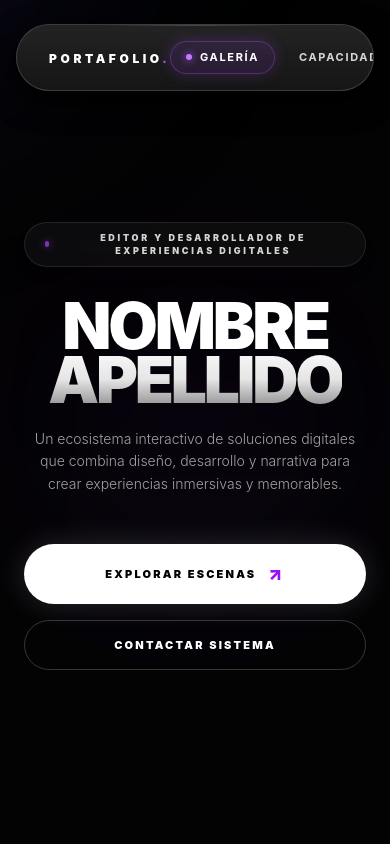
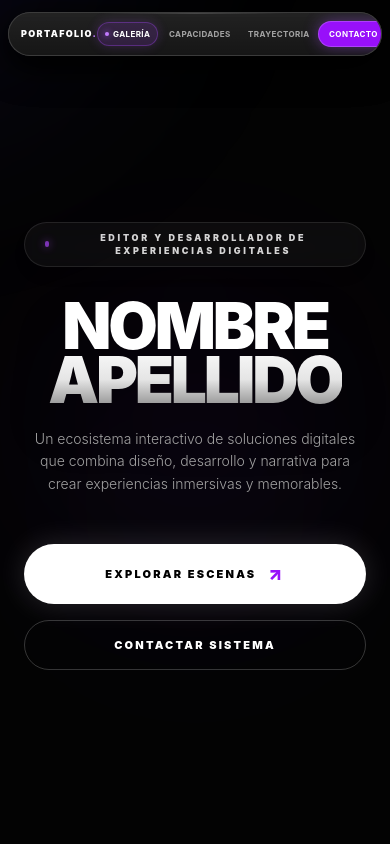
Before and after one commit to sentinel9999/LandingPage_Pedro, a Next.js app: page / in a window 390 px wide. Shown: the top 844 px of the page. Built offline with nearby package versions, Linux system fonts and the light colour scheme.

Commit message:
Se corrigio vista de Navbar para mobiles

```diff
--- a/src/components/Navbar.tsx
+++ b/src/components/Navbar.tsx
@@ -1,6 +1,5 @@
 'use client';
 
-import Link from 'next/link';
 import { useEffect, useRef, useState } from 'react';
 import gsap from 'gsap';
 
@@ -79,11 +78,10 @@ export default function Navbar() {
     setActive(targetId);
 
     const lenis = (window as any).lenis;
-    if (lenis) {
+    if (lenis?.scrollTo) {
       lenis.scrollTo(targetId, {
         offset: -40,
-        duration: 1.6,
-        easing: (t: number) => Math.min(1, 1.001 - Math.pow(2, -10 * t)),
+        duration: 1.4,
       });
     } else {
       const el = document.querySelector(targetId);
@@ -100,61 +98,42 @@ export default function Navbar() {
           gsap.to(navContainerRef.current, { y: 0, opacity: 1, duration: 0.3, ease: 'power3.out' });
         }
       }}
-      style={{
-        position: 'fixed',
-        top: '24px',
-        left: '0',
-        width: '100%',
-        zIndex: 100,
-        display: 'flex',
-        justifyContent: 'center',
-        padding: '0 16px',
-        pointerEvents: 'none',
-        willChange: 'transform, opacity'
-      }}
+      className="fixed top-3 sm:top-5 left-0 w-full z-50 flex justify-center px-2 sm:px-4 pointer-events-none will-change-[transform,opacity]"
     >
       <nav
-        className="group/nav relative overflow-hidden"
-        style={{
-          pointerEvents: 'auto',
-          display: 'flex',
-          alignItems: 'center',
-          justifyContent: 'space-between',
-          width: '100%',
-          maxWidth: '850px',
-          padding: '12px 32px',
-          borderRadius: '9999px',
-          backgroundColor: 'rgba(23, 23, 23, 0.85)',
-          backdropFilter: 'blur(16px)',
-          WebkitBackdropFilter: 'blur(16px)',
-          border: '1px solid rgba(255, 255, 255, 0.15)',
-          boxShadow: '0 10px 30px rgba(0, 0, 0, 0.8)'
-        }}
+        className="pointer-events-auto relative flex items-center justify-between w-full max-w-4xl px-3 py-2 sm:px-6 sm:py-3 rounded-full bg-neutral-900/90 backdrop-blur-xl border border-white/15 shadow-[0_10px_35px_rgba(0,0,0,0.8)] overflow-hidden"
       >
-        <div className="absolute top-0 left-1/4 w-1/2 h-[1px] bg-gradient-to-r from-transparent via-white/30 to-transparent opacity-50" />
+        {/* Reflejos superiores */}
+        <div className="absolute top-0 left-1/4 w-1/2 h-[1px] bg-gradient-to-r from-transparent via-white/30 to-transparent opacity-50 pointer-events-none" />
         <div className="absolute inset-0 bg-gradient-to-b from-white/5 to-transparent pointer-events-none rounded-full" />
 
-        {/* Logotipo: Scroll al inicio */}
+        {/* Logotipo */}
         <MagneticItem>
           <a
             href="#"
             onClick={(e) => {
               e.preventDefault();
               const lenis = (window as any).lenis;
-              if (lenis) lenis.scrollTo(0, { duration: 1.6 });
+              if (lenis?.scrollTo) lenis.scrollTo(0, { duration: 1.4 });
               else window.scrollTo({ top: 0, behavior: 'smooth' });
             }}
-            style={{ position: 'relative', zIndex: 10, fontSize: '12px', fontWeight: 900, textTransform: 'uppercase', letterSpacing: '0.3em', color: '#ffffff', textDecoration: 'none' }}
+            className="relative z-10 text-[9px] sm:text-[11px] md:text-xs font-black uppercase tracking-[0.15em] sm:tracking-[0.25em] text-white no-underline shrink-0"
           >
-            Portafolio<span style={{ color: '#a855f7' }}>.</span>
+            Portafolio<span className="text-purple-400">.</span>
           </a>
         </MagneticItem>
 
-        {/* Enlaces con navegación suave */}
-        <div style={{ display: 'flex', alignItems: 'center', gap: '8px', position: 'relative', zIndex: 10 }}>
-          <MagneticLink href="#galeria" active={active} onClick={(e) => handleSmoothScroll(e, '#galeria')}>Galería</MagneticLink>
-          <MagneticLink href="#capacidades" active={active} onClick={(e) => handleSmoothScroll(e, '#capacidades')}>Capacidades</MagneticLink>
-          <MagneticLink href="#trayectoria" active={active} onClick={(e) => handleSmoothScroll(e, '#trayectoria')}>Trayectoria</MagneticLink>
+        {/* Enlaces centrales: Visibles siempre con padding y texto responsivo */}
+        <div className="flex items-center gap-0.5 sm:gap-1.5 md:gap-3 relative z-10 shrink-0">
+          <MagneticLink href="#galeria" active={active} onClick={(e) => handleSmoothScroll(e, '#galeria')}>
+            Galería
+          </MagneticLink>
+          <MagneticLink href="#capacidades" active={active} onClick={(e) => handleSmoothScroll(e, '#capacidades')}>
+            Capacidades
+          </MagneticLink>
+          <MagneticLink href="#trayectoria" active={active} onClick={(e) => handleSmoothScroll(e, '#trayectoria')}>
+            Trayectoria
+          </MagneticLink>
         </div>
 
         {/* Botón de Contacto */}
@@ -162,23 +141,7 @@ export default function Navbar() {
           <a
             href="#contacto"
             onClick={(e) => handleSmoothScroll(e, '#contacto')}
-            className="group/btn relative overflow-hidden transition-all duration-500"
-            style={{
-              display: 'inline-block',
-              padding: '8px 20px',
-              borderRadius: '9999px',
-              border: '1px solid rgba(255, 255, 255, 0.2)',
-              fontSize: '11px',
-              fontWeight: 700,
-              textTransform: 'uppercase',
-              letterSpacing: '0.15em',
-              color: '#ffffff',
-              backgroundColor: '#a855f7',
-              textDecoration: 'none',
-              position: 'relative',
-              zIndex: 10,
-              boxShadow: '0 0 15px rgba(168, 85, 247, 0.4)'
-            }}
+            className="group/btn relative overflow-hidden inline-flex items-center justify-center px-2.5 py-1.5 sm:px-4 sm:py-2 rounded-full border border-white/20 text-[8px] sm:text-[10px] md:text-[11px] font-bold uppercase tracking-wider text-white bg-purple-600 shadow-[0_0_15px_rgba(168,85,247,0.4)] hover:brightness-110 transition-all shrink-0 no-underline whitespace-nowrap"
           >
             <div className="absolute inset-0 bg-white/20 opacity-0 group-hover/btn:opacity-100 transition-opacity duration-300 pointer-events-none" />
             <span className="relative z-10">Contacto</span>
@@ -197,27 +160,17 @@ function MagneticLink({ children, href, active, onClick }: { children: React.Rea
       <a
         href={href}
         onClick={onClick}
-        className="group/link relative flex items-center justify-center transition-colors duration-500"
-        style={{
-          padding: '8px 16px',
-          fontSize: '11px',
-          fontWeight: 700,
-          textTransform: 'uppercase',
-          letterSpacing: '0.15em',
-          color: isActive ? '#ffffff' : '#d4d4d4',
-          textDecoration: 'none',
-          borderRadius: '9999px'
-        }}
+        className="group/link relative inline-flex items-center justify-center px-2 py-1.5 sm:px-3 sm:py-2 text-[8px] sm:text-[10px] md:text-[11px] font-bold uppercase tracking-wider no-underline rounded-full shrink-0 whitespace-nowrap transition-colors duration-300"
+        style={{ color: isActive ? '#ffffff' : '#a3a3a3' }}
       >
-        <div className="absolute inset-0 bg-white/0 group-hover/link:bg-white/5 rounded-full transition-colors duration-500" />
-        <div className="absolute bottom-1.5 left-1/2 -translate-x-1/2 w-0 h-[1px] bg-gradient-to-r from-transparent via-purple-400 to-transparent group-hover/link:w-[60%] transition-all duration-500 opacity-0 group-hover/link:opacity-100" />
+        <div className="absolute inset-0 bg-white/0 group-hover/link:bg-white/5 rounded-full transition-colors duration-300 pointer-events-none" />
 
         {isActive && (
-          <div className="absolute inset-0 bg-purple-500/10 rounded-full border border-purple-500/30 shadow-[0_0_15px_rgba(168,85,247,0.2)] pointer-events-none" />
+          <div className="absolute inset-0 bg-purple-500/15 rounded-full border border-purple-500/30 shadow-[0_0_12px_rgba(168,85,247,0.2)] pointer-events-none" />
         )}
 
-        <span className="relative z-10 flex items-center gap-2">
-          {isActive && <span className="w-1.5 h-1.5 rounded-full bg-purple-400 shadow-[0_0_8px_rgba(168,85,247,1)]" />}
+        <span className="relative z-10 flex items-center gap-1 sm:gap-1.5 whitespace-nowrap">
+          {isActive && <span className="w-1 h-1 sm:w-1.5 sm:h-1.5 rounded-full bg-purple-400 shadow-[0_0_6px_rgba(168,85,247,1)] shrink-0" />}
           {children}
         </span>
       </a>
@@ -229,16 +182,17 @@ function MagneticItem({ children }: { children: React.ReactNode }) {
   const ref = useRef<HTMLDivElement>(null);
 
   const handleMouseMove = (e: React.MouseEvent) => {
+    if (typeof window !== 'undefined' && window.innerWidth < 768) return;
     if (!ref.current) return;
     const { left, top, width, height } = ref.current.getBoundingClientRect();
-    const x = (e.clientX - left - width / 2) * 0.3;
-    const y = (e.clientY - top - height / 2) * 0.3;
-    gsap.to(ref.current, { x, y, duration: 1, ease: 'elastic.out(1, 0.3)' });
+    const x = (e.clientX - left - width / 2) * 0.25;
+    const y = (e.clientY - top - height / 2) * 0.25;
+    gsap.to(ref.current, { x, y, duration: 0.8, ease: 'power2.out' });
   };
 
   const handleMouseLeave = () => {
     if (!ref.current) return;
-    gsap.to(ref.current, { x: 0, y: 0, duration: 1, ease: 'elastic.out(1, 0.3)' });
+    gsap.to(ref.current, { x: 0, y: 0, duration: 0.8, ease: 'power2.out' });
   };
 
   return (
@@ -246,7 +200,7 @@ function MagneticItem({ children }: { children: React.ReactNode }) {
       ref={ref}
       onMouseMove={handleMouseMove}
       onMouseLeave={handleMouseLeave}
-      style={{ display: 'inline-block', willChange: 'transform' }}
+      className="inline-flex shrink-0 items-center justify-center will-change-transform"
     >
       {children}
     </div>
```
